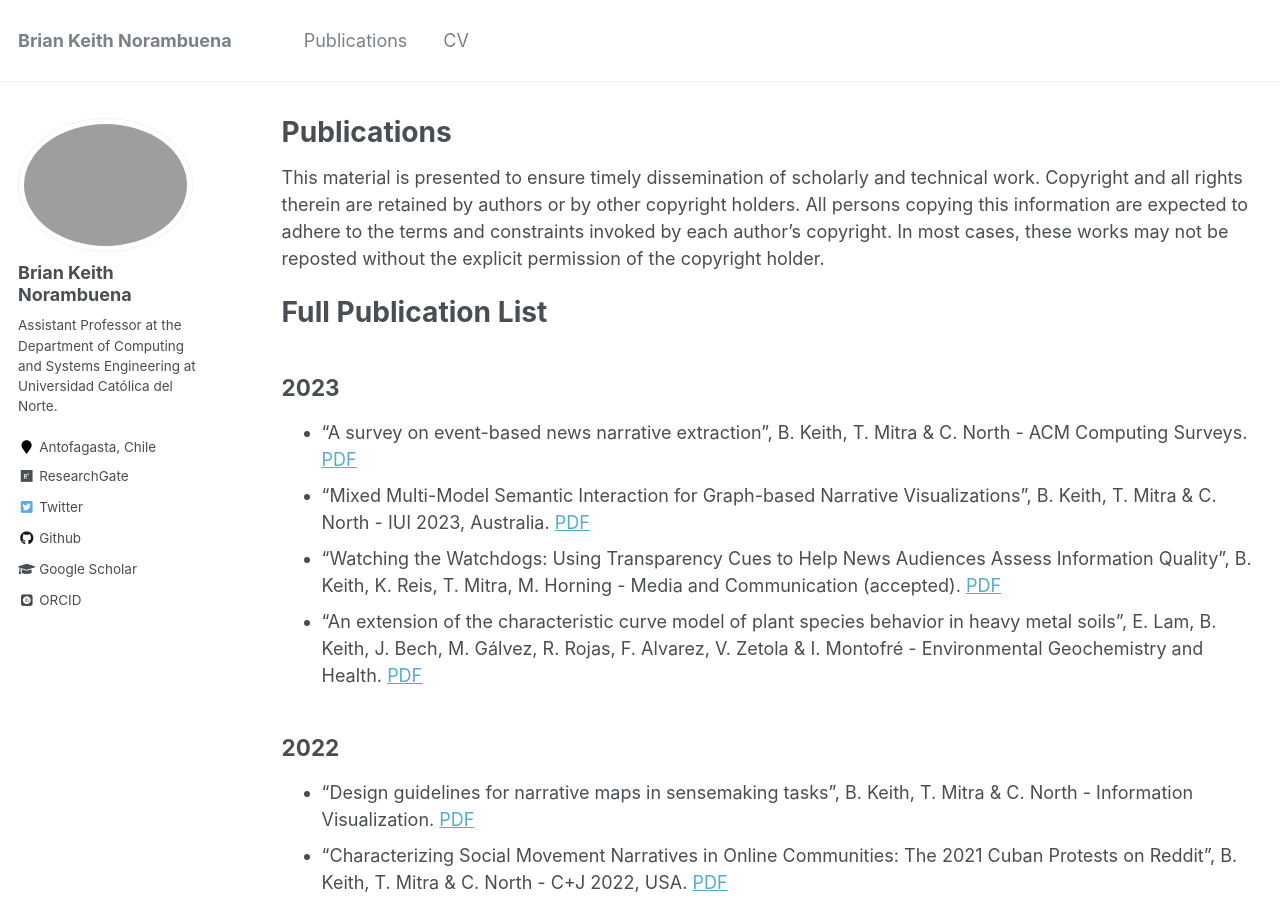
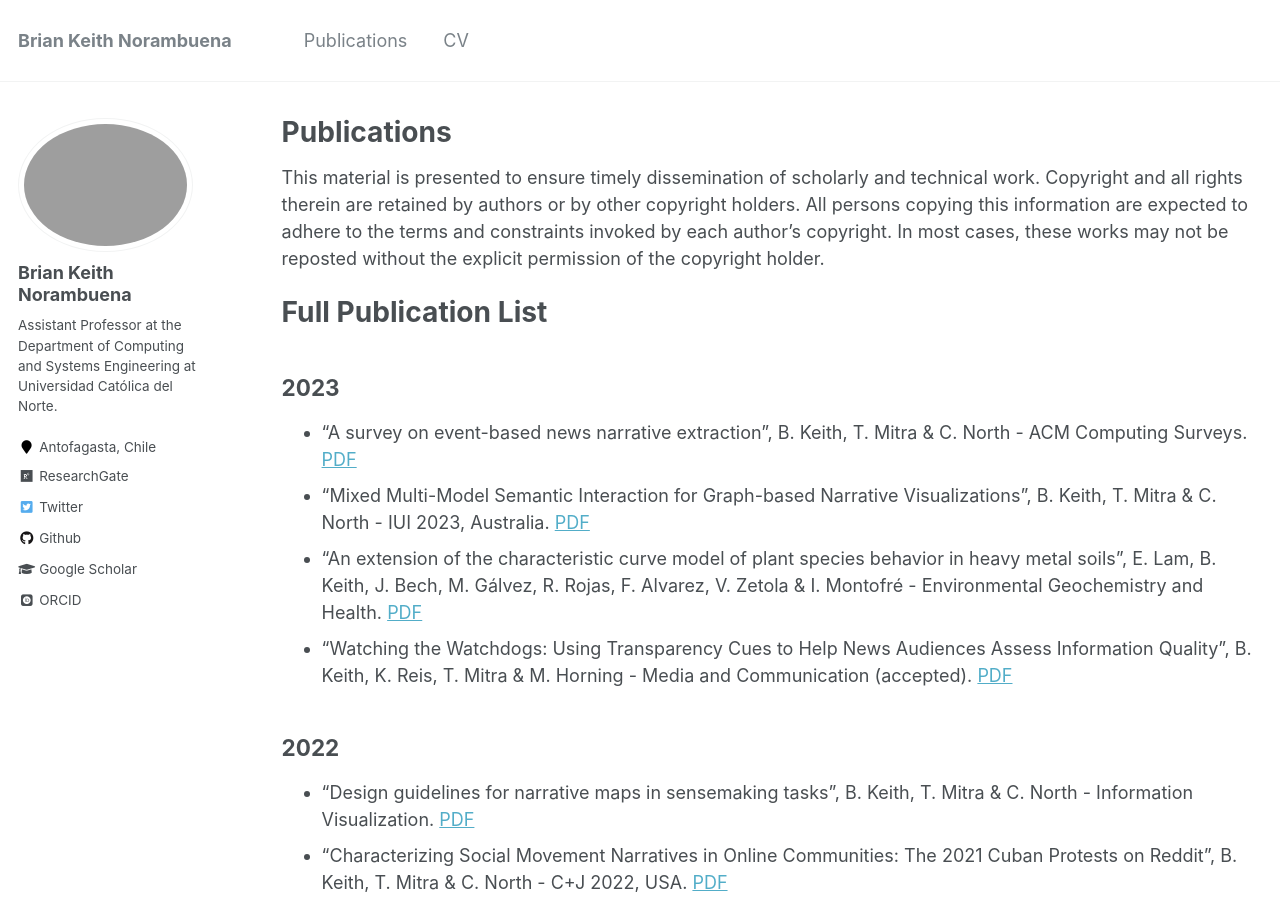
Before and after one commit to briankeithn/briankeithn.github.io, a Jekyll site: the page built from _pages/publications.md, in a window 1280 px wide and 900 px high. Built offline with Jekyll 4.4.1, drawn with Linux system fonts in a browser that asks for light colours; some web fonts are replaced.

```diff
--- a/_pages/publications.md
+++ b/_pages/publications.md
@@ -17,8 +17,8 @@ This material is presented to ensure timely dissemination of scholarly and techn
 ## 2023
 - "A survey on event-based news narrative extraction", B. Keith, T. Mitra & C. North - ACM Computing Surveys. [PDF](http://briankeithn.github.io/files/2023_CSUR.pdf)
 - "Mixed Multi-Model Semantic Interaction for Graph-based Narrative Visualizations", B. Keith, T. Mitra & C. North - IUI 2023, Australia. [PDF](http://briankeithn.github.io/files/2023_IUI.pdf)
-- "Watching the Watchdogs: Using Transparency Cues to Help News Audiences Assess Information Quality", B. Keith, K. Reis, T. Mitra, M. Horning - Media and Communication (accepted). [PDF](http://briankeithn.github.io/files/2023_MaC.pdf)
 - "An extension of the characteristic curve model of plant species behavior in heavy metal soils", E. Lam, B. Keith, J. Bech, M. Gálvez, R. Rojas, F. Alvarez, V. Zetola & I. Montofré - Environmental Geochemistry and Health. [PDF](http://briankeithn.github.io/files/2023_Curves.pdf)
+- "Watching the Watchdogs: Using Transparency Cues to Help News Audiences Assess Information Quality", B. Keith, K. Reis, T. Mitra & M. Horning - Media and Communication (accepted). [PDF](http://briankeithn.github.io/files/2023_MaC.pdf)
 
 ## 2022
 - "Design guidelines for narrative maps in sensemaking tasks", B. Keith, T. Mitra & C. North - Information Visualization. [PDF](http://briankeithn.github.io/files/2022_InfoVis.pdf)
```
